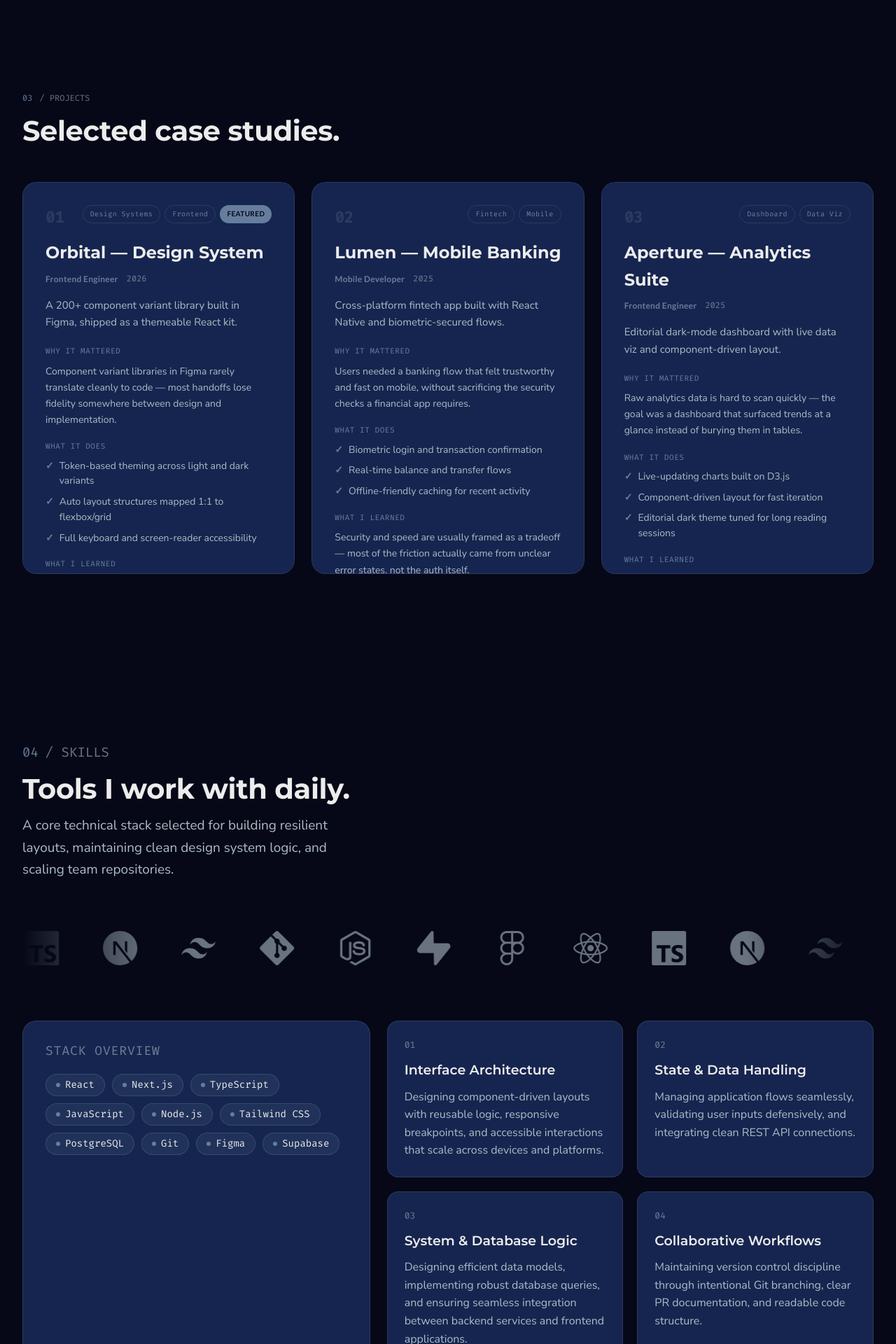
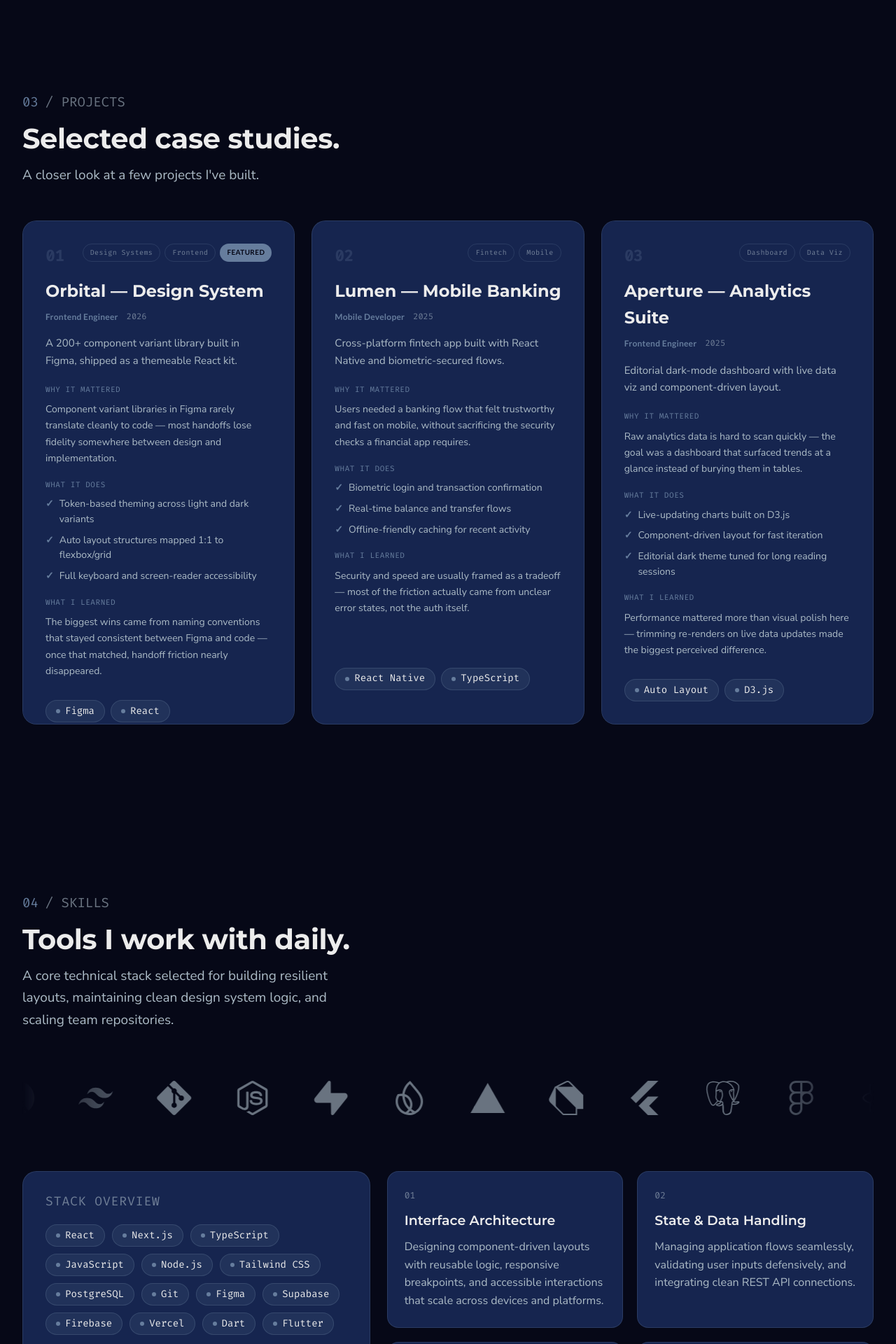
Before and after one commit to missdott/portfolio, a Next.js app: page / in a window 1280 px wide. Shown: the part 1740-3660 px from the top of the page at 70% size. Built offline with nearby package versions, Linux system fonts and the light colour scheme; no server answers.

Commit message:
Project and Skills modified

```diff
--- a/components/sections/Projects.module.css
+++ b/components/sections/Projects.module.css
@@ -5,10 +5,13 @@
   margin-bottom: 48px;
   gap: 24px;
 }
-
+.sectionDesc {
+  margin-top: 12px;
+  max-width: 480px;
+}
 .eyebrow {
   font-family: var(--font-mono);
-  font-size: 12px;
+  font-size: 19px;
   color: var(--ink-subdued);
   display: flex;
   align-items: center;
@@ -32,7 +35,7 @@
   padding: 32px;
   display: flex;
   flex-direction: column;
-  height: 560px;
+  height: 720px;
   overflow-y: auto;
 }
 
--- a/components/sections/Projects.tsx
+++ b/components/sections/Projects.tsx
@@ -83,6 +83,9 @@ export default async function Projects() {
           <h2 className="t-h1" style={{ marginTop: 12 }}>
             Selected case studies.
           </h2>
+          <p className={`t-body ${styles.sectionDesc}`}>
+             A closer look at a few projects I've built.
+          </p>
         </div>
       </div>
 
--- a/components/sections/Skills.tsx
+++ b/components/sections/Skills.tsx
@@ -7,6 +7,11 @@ import {
   SiGit,
   SiNodedotjs,
   SiSupabase,
+  SiFirebase,
+  SiVercel,
+  SiDart,
+  SiFlutter,
+  SiPostgresql,
 } from 'react-icons/si';
 import { getStackItems, getCapabilities } from '@/lib/supabase';
 import TechBadge from '@/components/ui/TechBadge';
@@ -22,6 +27,11 @@ const ICONS = [
   { Icon: SiGit, label: 'Git' },
   { Icon: SiNodedotjs, label: 'Node.js' },
   { Icon: SiSupabase, label: 'Supabase' },
+  { Icon: SiFirebase, label: 'Firebase' },
+  { Icon: SiVercel, label: 'Vercel' },
+  { Icon: SiDart, label: 'Dart' },
+  { Icon: SiFlutter, label: 'Flutter' },
+  { Icon: SiPostgresql, label: 'PostgreSQL' },
 ];
 
 const STACK_FALLBACK: StackItem[] = [
@@ -35,6 +45,10 @@ const STACK_FALLBACK: StackItem[] = [
   { id: 'fallback-8', label: 'Git' },
   { id: 'fallback-9', label: 'Figma' },
   { id: 'fallback-10', label: 'Supabase' },
+  { id: 'fallback-11', label: 'Firebase' },
+  { id: 'fallback-12', label: 'Vercel' },
+  { id: 'fallback-13', label: 'Dart' },
+  { id: 'fallback-14', label: 'Flutter' },
 ];
 
 const CAPABILITIES_FALLBACK: Capability[] = [
```
